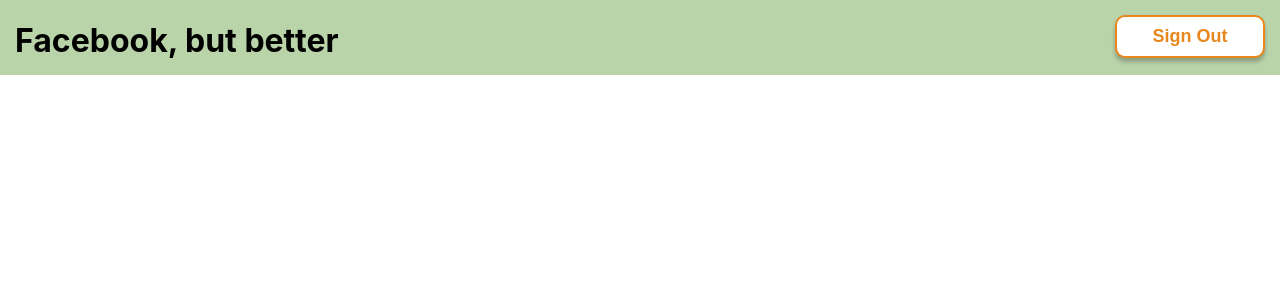
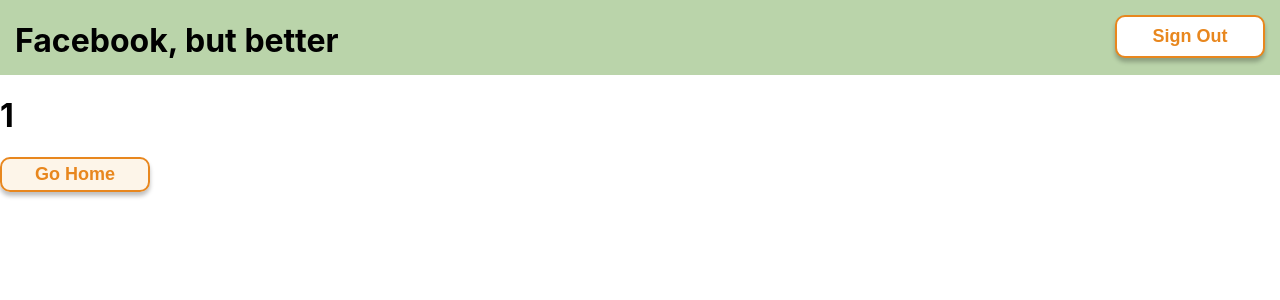
Before and after one commit to jarod-johnson-23/CSE412Project, a React (Create React App) app: page /photo/1 in a window 1280 px wide. Shown: the top 300 px of the page. Built offline with nearby package versions, Linux system fonts and the light colour scheme.

Commit message:
Added comments

```diff
--- a/src/App.js
+++ b/src/App.js
@@ -5,6 +5,7 @@
 import SignUp from "./pages/SignUp";
 import Home from "./pages/Home";
 import Album from "./pages/Album";
+import Photo from "./pages/Photo";
 import { CookiesProvider } from "react-cookie";
 import Navbar from "./Navbar";
 
@@ -16,6 +17,17 @@
 dark orange: #E8871E;
 */
 
+//STEPS TO RUN APPLICATION:
+//1: Check node and npm are installed with these commands in the terminal: "node -v" and "npm -v"
+//2: Type "npm install" in the terminal to install any dependencies listed in package.json
+//3: Type "npm start" in the terminal to begin a local server where the website is hosted
+
+//STEPS TO ADD NEW PAGE:
+//1: Create new .js file in the page folder.
+//2: Create a function in that page named after the file and include a return statement.
+//3: After the function write "default export {page name}".
+//4: Import the file above.
+//5: Create a new route below and choose the URI path.
 function App() {
   return (
     <CookiesProvider>
@@ -26,6 +38,7 @@
           <Route path="/sign-up" element={<SignUp />} />
           <Route path="/home" element={<Home />} />
           <Route path="/album/:aid" element={<Album />} />
+          <Route path="/photo/:pid" element={<Photo />} />
         </Routes>
       </BrowserRouter>
     </CookiesProvider>
--- a/src/Navbar.js
+++ b/src/Navbar.js
@@ -8,6 +8,7 @@
   const [cookies, setCookie, removeCookie] = useCookies(["userInfo"]);
   const [button, setButton] = useState("");
 
+  //Function to remove the userInfo cookie so the user can log out. The promise ensures that the cookie is removed before the page changes
   function removeUserCookie() {
     const cookiePromise = new Promise((resolve, reject) => {
       navigate("/");
@@ -16,6 +17,7 @@
     return cookiePromise;
   }
 
+  //This is the HTML that is displayed in the navbar across all pages
   return (
     <div className="navbar-body">
       <h1>Facebook, but better</h1>
--- a/src/index.js
+++ b/src/index.js
@@ -3,6 +3,7 @@
 import "./index.css";
 import App from "./App";
 
+//NO NEED TO CHANGE ANYTHING ON THIS PAGE
 const root = ReactDOM.createRoot(document.getElementById("root"));
 root.render(
   <React.StrictMode>
--- a/src/pages/Album.js
+++ b/src/pages/Album.js
@@ -3,7 +3,6 @@
 import { useState, useEffect } from "react";
 import Axios from "axios";
 import { useCookies } from "react-cookie";
-import axios from "axios";
 import FormData from "form-data";
 
 function Album() {
@@ -14,7 +13,6 @@
   const [imageFile, set_imageFile] = useState();
   let { aid } = useParams();
   let navigate = useNavigate();
-  let reader = new FileReader();
 
   let baseURL = "https://cse412project-server.onrender.com";
 
--- a/src/pages/Login.js
+++ b/src/pages/Login.js
@@ -53,8 +53,8 @@
           className="text-input"
           placeholder="Email"
           value={email}
-          onChange={(e) => {
-            set_email(e.target.value);
+          onChange={(event) => {
+            set_email(event.target.value);
           }}
         />
         <input
--- /dev/null
+++ b/src/pages/Photo.css
@@ -0,0 +1,19 @@
+.photo-body .default-btn {
+  width: 150px;
+  height: 35px;
+  background-color: #edb45822;
+  border: 2px solid #e8871e;
+  color: #e8871e;
+  border-radius: 10px;
+  font-size: 18px;
+  font-weight: 600;
+  transition: 0.4s;
+  box-shadow: 0 4px 4px rgba(0, 0, 0, 0.25);
+}
+
+.photo-body .default-btn:hover {
+  cursor: pointer;
+  background-color: #fff;
+  color: #e8871e;
+  scale: 1.06;
+}
--- /dev/null
+++ b/src/pages/Photo.js
@@ -0,0 +1,46 @@
+import "./Photo.css";
+import { useParams, useNavigate } from "react-router-dom";
+import { useState, useEffect } from "react";
+
+function Photo() {
+  const [photo, set_photo] = useState([]);
+  //pid is the value that is passed in by the URL
+  let { pid } = useParams();
+  let navigate = useNavigate();
+
+  const getPhoto = () => {
+    //get photo and save response.data[0] to photo array
+  };
+
+  const getLikes = () => {
+    //get likes and save response.data to likes array
+  };
+
+  const getComments = () => {
+    //get comments and save response.data to comments array
+  };
+
+  //All this code is run on page load
+  useEffect(() => {
+    window.scrollTo(0, 0);
+    getPhoto();
+    getComments();
+    getLikes();
+  }, []);
+
+  return (
+    <div className="photo-body">
+      <h1 className="h1-text">{pid}</h1>
+      <button
+        className="default-btn"
+        onClick={(e) => {
+          navigate("/home");
+        }}
+      >
+        Go Home
+      </button>
+    </div>
+  );
+}
+
+export default Photo;
--- a/src/pages/SignUp.css
+++ b/src/pages/SignUp.css
@@ -51,6 +51,7 @@
   border: 2.4px solid #e8871e;
 }
 
+/* Default button class pt.1 */
 .sign-up-body .default-btn {
   width: 100%;
   height: 44px;
@@ -64,6 +65,7 @@
   box-shadow: 0 4px 4px rgba(0, 0, 0, 0.25);
 }
 
+/* Default button class pt. 2 */
 .sign-up-body .default-btn:hover {
   cursor: pointer;
   background-color: #fff;
```
Also changed, not shown: src/pages/Home.js (+9 -0 lines), src/pages/SignUp.js (+16 -0 lines).
